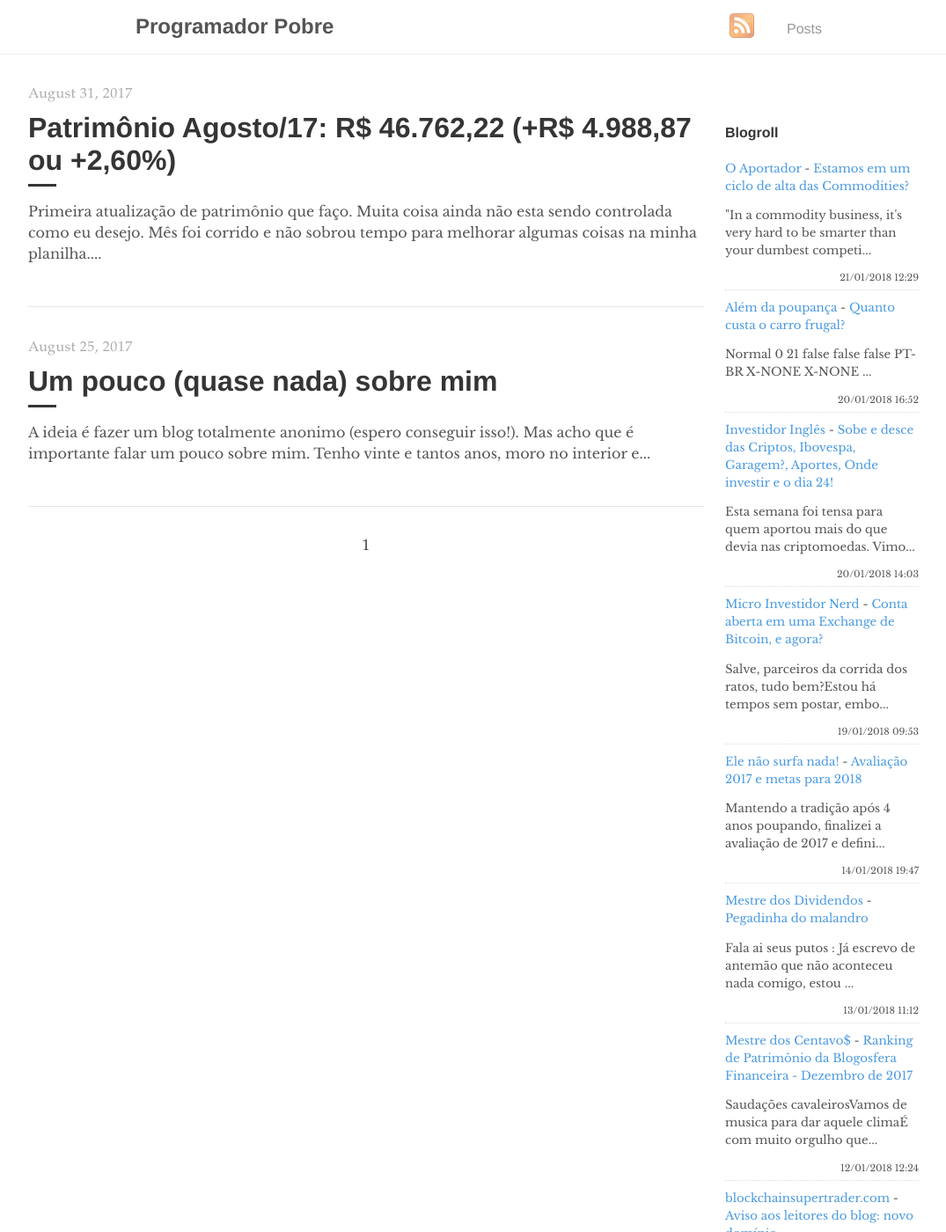
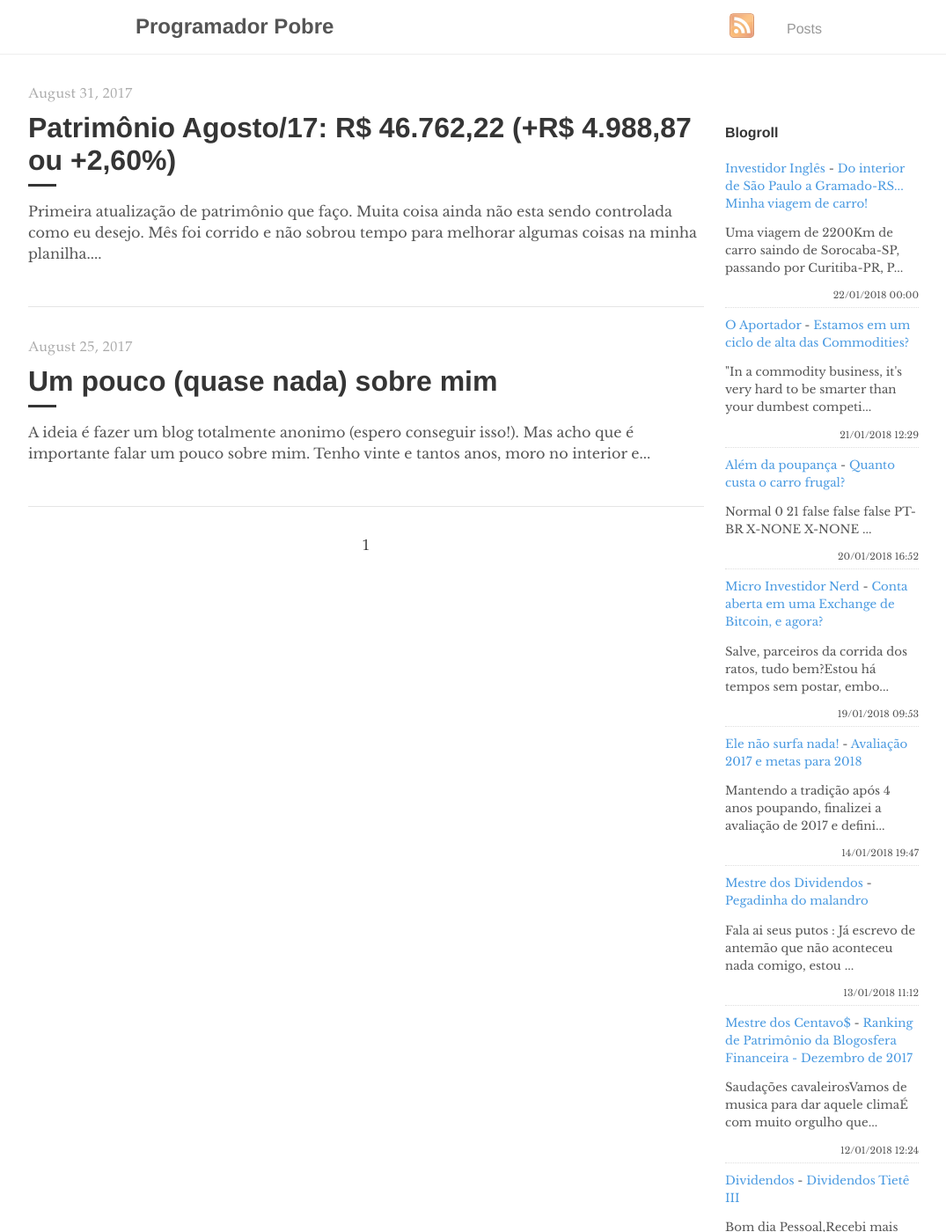
Before and after one commit to programadorpobre/programadorpobre.github.io, a Jekyll site: the page built from index.html, in a window 1280 px wide and 1400 px high. Shown: the whole window at 88% size, without its empty margins (96-1171 px from the left). Built offline with Jekyll 4.4.1, drawn with Linux system fonts in a browser that asks for light colours; the list of posts is cut into pages by our own code; comment, search, counter and statistics services are not loaded; some of the changed text lies outside the part shown.

Commit message:
[ci skip] travis #170

```diff
--- a/_includes/feed-entries.html
+++ b/_includes/feed-entries.html
@@ -1,3 +1,8 @@
+<div class="feed-entry">
+    <a class="feed-entry-site-name" href="http://www.investidoringles.com/">Investidor Inglês</a> - <a class="feed-entry-title" href="http://www.investidoringles.com/2018/01/viajar-carro-interior-sp-gramado-rs.html">Do interior de São Paulo a Gramado-RS... Minha viagem de carro!</a>
+    <p class="feed-entry-summary">Uma viagem de 2200Km de carro saindo de Sorocaba-SP, passando por Curitiba-PR, P...</p>
+    <time datetime="2018-01-22T00:00:00.000-02:00">22/01/2018 00:00</time>
+</div>
 <div class="feed-entry">
     <a class="feed-entry-site-name" href="http://oaportadorfinanceiro.blogspot.com/">O Aportador</a> - <a class="feed-entry-title" href="http://oaportadorfinanceiro.blogspot.com/2018/01/estamos-em-um-ciclo-de-alta-das.html">Estamos em um ciclo de alta das Commodities?</a>
     <p class="feed-entry-summary">"In a commodity business, it's very hard to be smarter than your dumbest competi...</p>
@@ -7,11 +12,6 @@
     <a class="feed-entry-site-name" href="http://alemdapoupanca.blogspot.com/">Além da poupança</a> - <a class="feed-entry-title" href="http://alemdapoupanca.blogspot.com/2018/01/quanto-custa-o-carro-frugal.html">Quanto custa o carro frugal?</a>
     <p class="feed-entry-summary">         Normal  0      21      false  false  false    PT-BR  X-NONE  X-NONE    ...</p>
     <time datetime="2018-01-20T16:52:00.001-02:00">20/01/2018 16:52</time>
-</div>
-<div class="feed-entry">
-    <a class="feed-entry-site-name" href="http://www.investidoringles.com/">Investidor Inglês</a> - <a class="feed-entry-title" href="http://www.investidoringles.com/2018/01/sobe-e-desce-das-criptos-ibovespa-onde-investir.html">Sobe e desce das Criptos, Ibovespa, Garagem?, Aportes, Onde investir e o dia 24!</a>
-    <p class="feed-entry-summary">Esta semana foi tensa para quem aportou mais do que devia nas criptomoedas. Vimo...</p>
-    <time datetime="2018-01-20T14:03:00.000-02:00">20/01/2018 14:03</time>
 </div>
 <div class="feed-entry">
     <a class="feed-entry-site-name" href="http://microinvestidornerd.blogspot.com/">Micro Investidor Nerd</a> - <a class="feed-entry-title" href="http://microinvestidornerd.blogspot.com/2018/01/conta-aberta-em-uma-exchange-de-bitcoin-e-agora.html">Conta aberta em uma Exchange de Bitcoin, e agora?</a>
@@ -34,11 +34,6 @@
     <time datetime="2018-01-12T12:24:00.002-08:00">12/01/2018 12:24</time>
 </div>
 <div class="feed-entry">
-    <a class="feed-entry-site-name" href="http://www.blockchainsupertrader.com/">blockchainsupertrader.com</a> - <a class="feed-entry-title" href="http://www.blockchainsupertrader.com/2018/01/aviso-aos-leitores-do-blog-novo-dominio.html">Aviso aos leitores do blog: novo domínio blockchainsupertrader.com</a>
-    <p class="feed-entry-summary">Melhorias no blog: alterando o domínio Blockchain SupertraderOlá amigos e leitor...</p>
-    <time datetime="2018-01-12T11:40:00.001-02:00">12/01/2018 11:40</time>
-</div>
-<div class="feed-entry">
     <a class="feed-entry-site-name" href="http://bonsdividendos.blogspot.com/">Dividendos</a> - <a class="feed-entry-title" href="http://bonsdividendos.blogspot.com/2017/12/dividendos-tiete-iii.html">Dividendos Tietê III</a>
     <p class="feed-entry-summary">Bom dia Pessoal,Recebi mais um comunicado que sempre gosto de compartilhar com v...</p>
     <time datetime="2017-12-12T02:15:00.001-08:00">12/12/2017 02:15</time>
```
